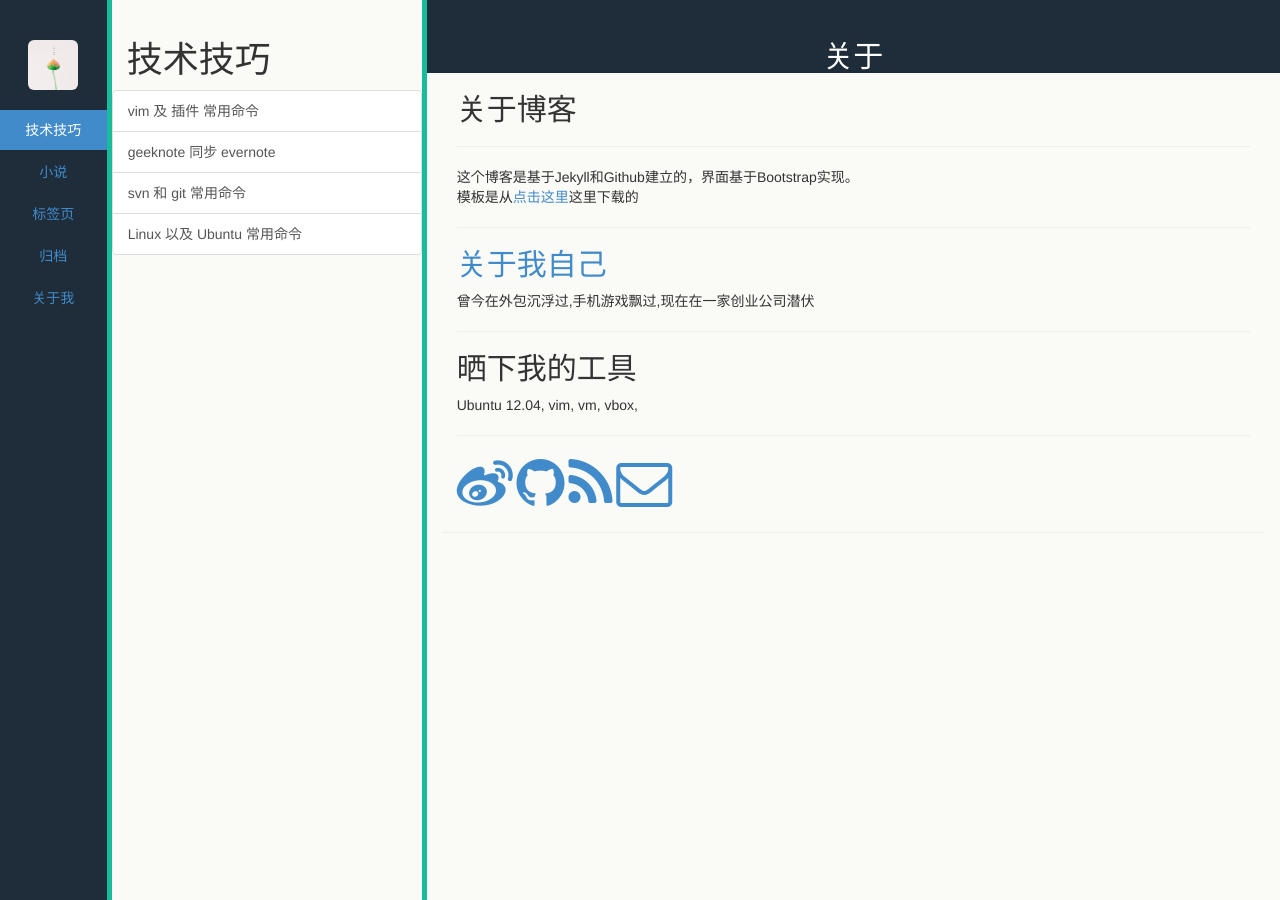
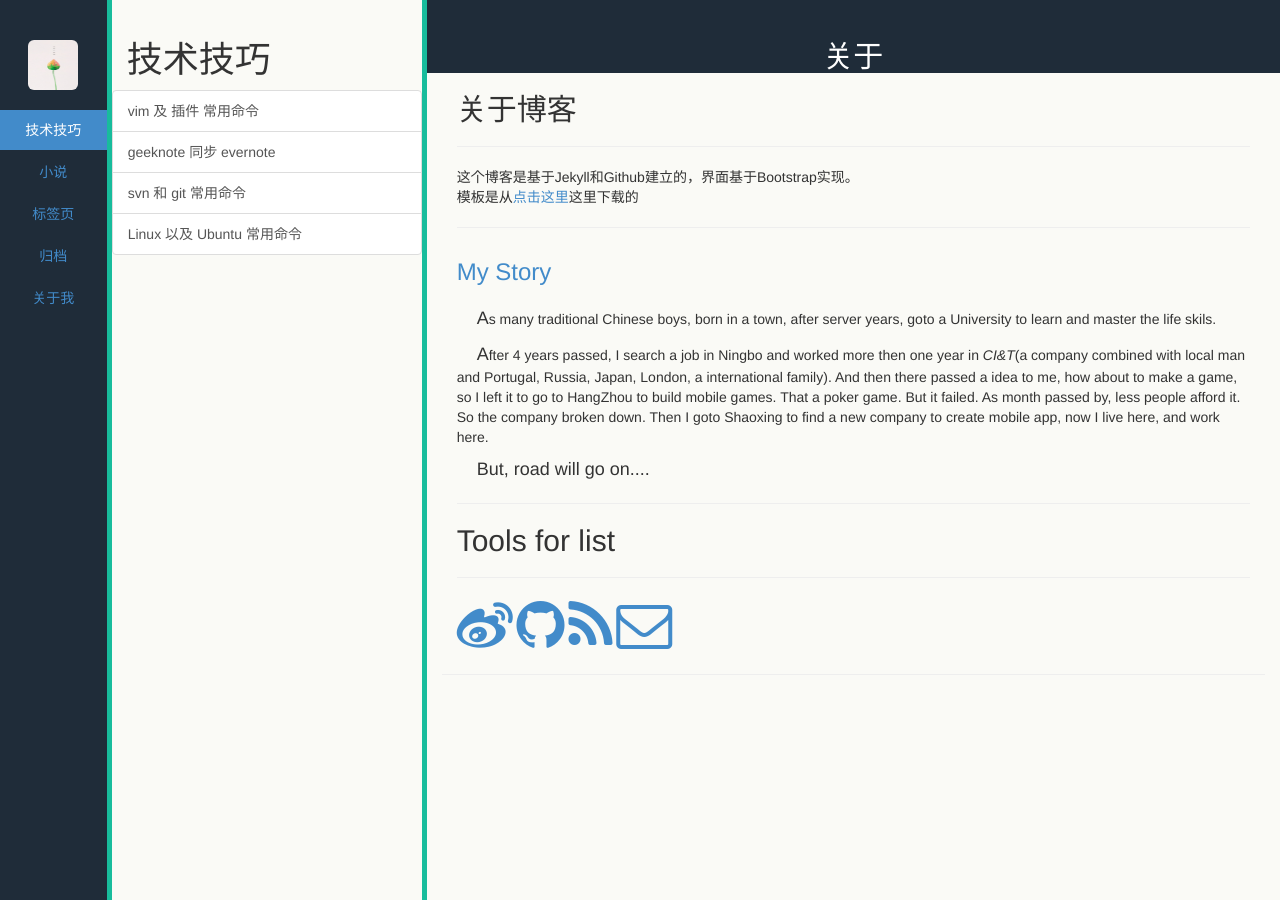
Before and after one commit to lihuaib/lihuaib.github.com, a Jekyll site: the page built from pages/about.html, in a window 1280 px wide. Built offline with Jekyll 4.4.1, drawn with Linux system fonts in a browser that asks for light colours; Markdown is read by kramdown in place of the engine named in the settings; comment, search, counter and statistics services are not loaded.

Commit message:
change about.html

```diff
--- a/pages/about.html
+++ b/pages/about.html
@@ -10,14 +10,15 @@ title: 关于
 模板是从<a href="https://github.com/suyan/suyan.github.io">点击这里</a>这里下载的
 <hr>
 
-<h2><a href="http://github.com/lihuaib" target="_blank">
-  关于我自己</a>
-</h2>
-<p>曾今在外包沉浮过,手机游戏飘过,现在在一家创业公司潜伏</p>
-
+<h3><a href="http://github.com/lihuaib" target="_blank">
+  My Story</a>
+</h3>
+<p><span style="margin-left:20px;font-size:18px">A</span>s many traditional Chinese boys, born in a town, after server years, goto a University to learn and master the life skils.</p>
+<p><span style="margin-left:20px;font-size:18px;">A</span>fter 4 years passed, I search a job in Ningbo and worked more then one year in <i>CI&T</i>(a company combined with local man and Portugal, Russia, Japan, London, a international family). And then there passed a idea to me, how about to make a game, so I left it to go to HangZhou to build mobile games. That a poker game. But it failed. As month passed by, less people afford it. So the company broken down. Then I goto Shaoxing to find a new company to create mobile app, now I live here, and work here.</p>
+<p><span style="margin-left:20px;font-size:18px;">But, road will go on....</span?</p>
 <hr>
-<h2>晒下我的工具</h2>
-<p> Ubuntu 12.04, vim, vm, vbox,   </p>
+<h2>Tools for list</h2>
+<p> </p>
 <hr><a href="http://weibo.com/u/1939229027" target="_blank">
   <i class="fa fa-weibo fa-4x"></i>
 </a>
```
